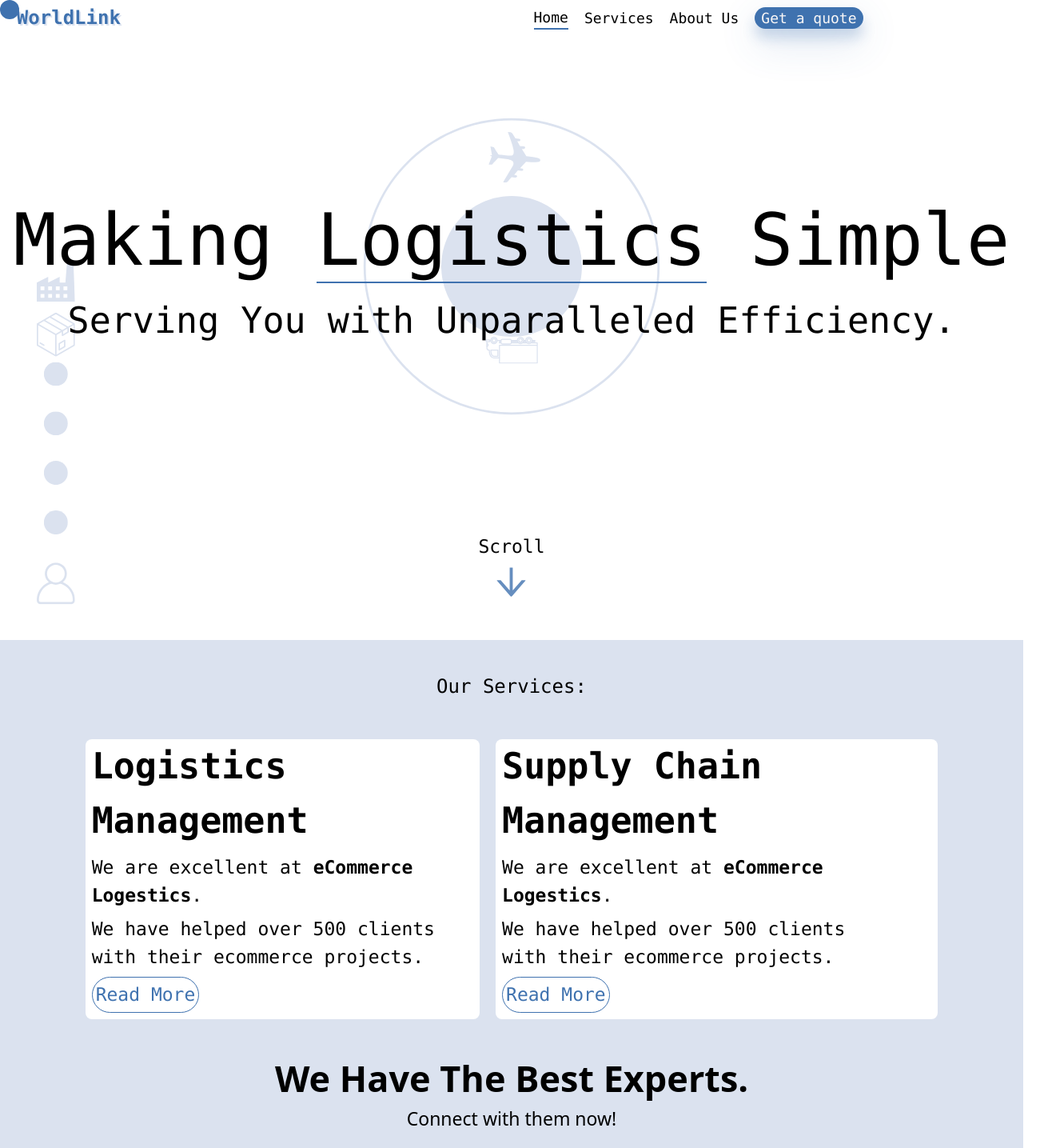
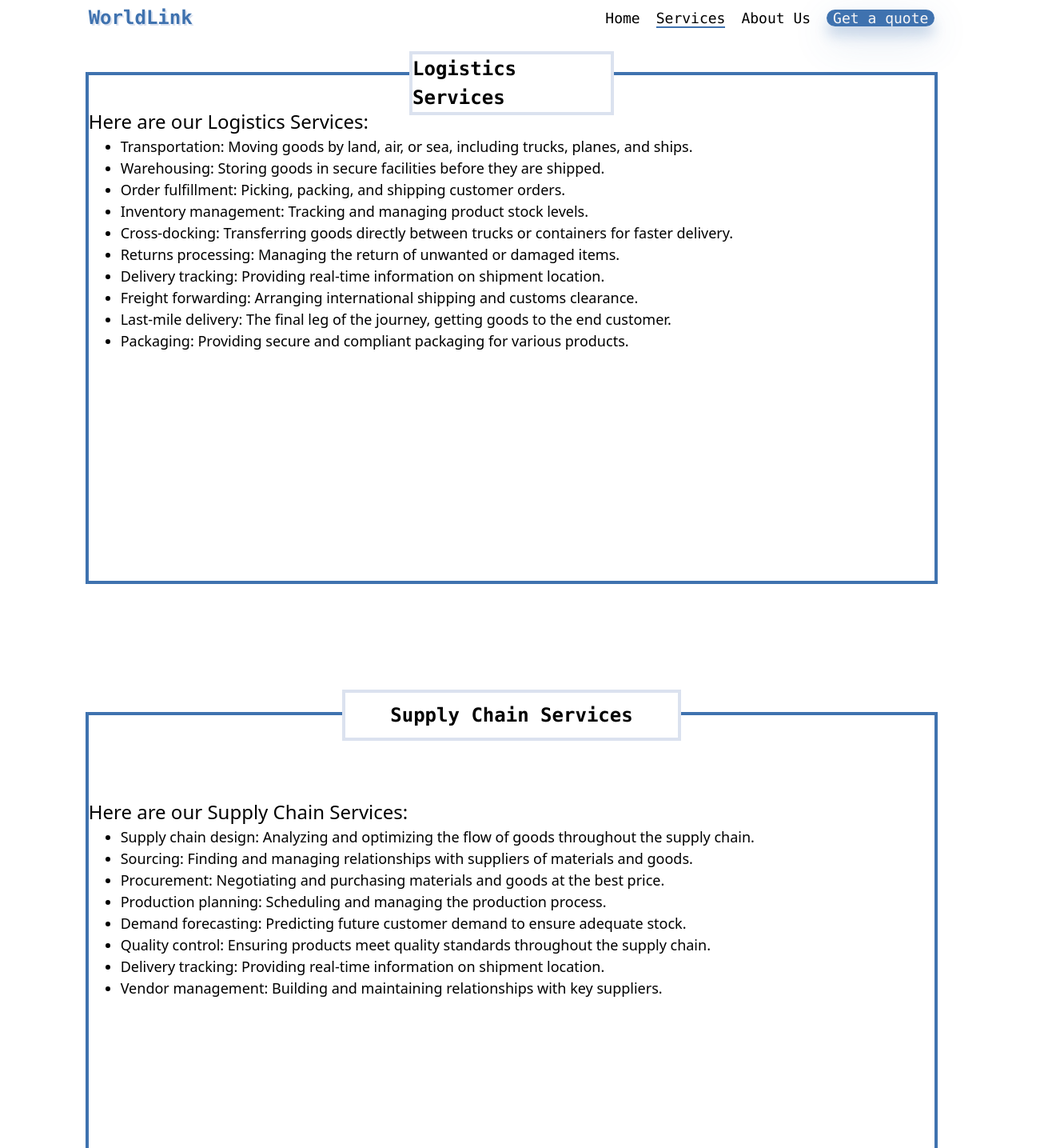
Before and after one commit to Anku5hn/Worldlink, a React (Vite) app: page /services in a window 1280 px wide. Shown: the top 1435 px of the page at 80% size, 1311 px wide, since content can reach past the window. Built offline with nearby package versions, Linux system fonts and the light colour scheme.

Commit message:
v1.5.1 Services Page Added

```diff
--- a/src/App.jsx
+++ b/src/App.jsx
@@ -1,10 +1,20 @@
 import React from 'react'
 import './App.css'
 import Home from './pages/Home.jsx'
+import Services from './pages/Services.jsx'
+import {BrowserRouter as Router,
+  Routes,
+  Route
+}from 'react-router-dom'
 function App() {
   return (
     <>
-    <Home />
+    <Router>
+      <Routes>
+        <Route path='/' element={<Home />} />
+        <Route path='/services' element={<Services />}/>
+      </Routes>
+    </Router>
     </>
   )
 }
--- a/src/components/Header.jsx
+++ b/src/components/Header.jsx
@@ -1,5 +1,6 @@
 import React, { useState } from "react";
 import { MenuFoldOutlined, MenuUnfoldOutlined } from "@ant-design/icons";
+import {Link} from 'react-router-dom'
 const Header = (props) => {
   const [mMenuState, setMMenuState] = useState(false);
   return (
@@ -17,24 +18,24 @@ const Header = (props) => {
           <div>
             <ul className="flex flex-row text-[18px] gap-5 items-center">
               <li>
-                <button className={`font-mono hover:font-bold hover:border-b-2 hover:border-custom-light-blue  ${props.homeview}`}>
+                <Link to='/' className={`font-mono hover:font-bold hover:border-b-2 hover:border-custom-light-blue  ${props.homeview}`}>
                   Home
-                </button>
+                </Link>
               </li>
               <li>
-                <button className={`font-mono hover:font-bold hover:border-b-2 hover:border-custom-light-blue ${props.servicesview}`}>
+                <Link to='/services' className={`font-mono hover:font-bold hover:border-b-2 hover:border-custom-light-blue ${props.servicesview}`}>
                   Services
-                </button>
+                </Link>
               </li>
               <li>
-                <button className={`font-mono hover:font-bold hover:border-b-2 hover:border-custom-light-blue ${props.aboutusview}`}>
+                <Link to='/aboutus' className={`font-mono hover:font-bold hover:border-b-2 hover:border-custom-light-blue ${props.aboutusview}`}>
                   About Us
-                </button>
+                </Link>
               </li>
               <li>
-                <button className="text-custom-white rounded-r-3xl rounded-l-3xl bg-custom-light-blue px-2 hover:bg-custom-dark-blue box-shadow font-mono">
+                <Link to='/getaquote' className="text-custom-white rounded-r-3xl rounded-l-3xl bg-custom-light-blue px-2 hover:bg-custom-dark-blue box-shadow font-mono">
                   Get a quote
-                </button>
+                </Link>
               </li>
             </ul>
           </div>
--- a/src/index.css
+++ b/src/index.css
@@ -53,7 +53,7 @@
     animation: right-to-left 1s ease-in-out;
 }
 .animate-marquee{
-    animation: marquee-rtl 8s linear infinite;
+    animation: marquee-rtl 15s linear infinite;
 }
 /*Logo Text Shadow*/
 .text-shadow{
--- a/src/pages/Home.jsx
+++ b/src/pages/Home.jsx
@@ -173,18 +173,17 @@ const Home = () => {
       {
         //section 1
       }
-      <div className="fixed left-10 bottom-10 lg:block hidden" ref={sectionOne}>
-        <img src={sidebar} className="w-[60px] h-[432px]" />
-      </div>
-      <div className="w-full h-screen flex justify-center ">
       <div
         className={`w-6 h-6 absolute rounded-full bg-custom-light-blue z-50 lg:block hidden`}
         style={{
           top: `${cursorPos.y + window.scrollY}px`,
           left: `${cursorPos.x + window.scrollX}px`,
         }}
-        />
-        <div className="">
+      ></div>
+      <div className="fixed left-10 bottom-10 lg:block hidden" ref={sectionOne}>
+        <img src={sidebar} className="w-[60px] h-[432px]" />
+      </div>
+      <div className="w-full h-screen flex justify-center ">
         <Header
           background={headerBg}
           homeview={`border-b-2 border-custom-light-blue ${headerList}`}
@@ -221,7 +220,6 @@ const Home = () => {
             Scroll
           </p>
           <ArrowDownOutlined className="text-custom-light-blue text-[45px] absolute bottom-[50px] animate-pulse" />
-          </div>
         </div>
       </div>
       {
@@ -450,7 +448,7 @@ const Home = () => {
                 </p>
                 <div className="flex flex-nowrap gap-1">
                   <button
-                    className="text-[16px] px-1 py-1 rounded-full border border-custom-light-blue text-custom-light-blue bg-white my-2 mx-2 hover:bg-custom-light-blue hover:text-white font-mono"
+                    className="text-[16px] px-2 py-1 rounded-full border border-custom-light-blue text-custom-light-blue bg-white my-2 mx-2 hover:bg-custom-light-blue hover:text-white font-mono"
                     onClick={() => {
                       firstScroll(-100);
                     }}
@@ -458,7 +456,7 @@ const Home = () => {
                     <LeftOutlined />
                   </button>
                   <button
-                    className="text-[16px] px-1 py-1 rounded-full border border-custom-light-blue text-custom-light-blue bg-white my-2 mx-2 hover:bg-custom-light-blue hover:text-white font-mono"
+                    className="text-[16px] px-2 py-1 rounded-full border border-custom-light-blue text-custom-light-blue bg-white my-2 mx-2 hover:bg-custom-light-blue hover:text-white font-mono"
                     onClick={() => {
                       firstScroll(100);
                     }}
@@ -562,7 +560,7 @@ const Home = () => {
                 </p>
                 <div className="flex flex-nowrap gap-1">
                   <button
-                    className="text-[16px] px-1 py-1 rounded-full border border-custom-light-blue text-custom-light-blue bg-white my-2 mx-2 hover:bg-custom-light-blue hover:text-white font-mono"
+                    className="text-[16px] px-2 py-1 rounded-full border border-custom-light-blue text-custom-light-blue bg-white my-2 mx-2 hover:bg-custom-light-blue hover:text-white font-mono"
                     onClick={() => {
                       secondScroll(-100);
                     }}
@@ -570,7 +568,7 @@ const Home = () => {
                     <LeftOutlined />
                   </button>
                   <button
-                    className="text-[16px] px-1 py-1 rounded-full border border-custom-light-blue text-custom-light-blue bg-white my-2 mx-2 hover:bg-custom-light-blue hover:text-white font-mono"
+                    className="text-[16px] px-2 py-1 rounded-full border border-custom-light-blue text-custom-light-blue bg-white my-2 mx-2 hover:bg-custom-light-blue hover:text-white font-mono"
                     onClick={() => {
                       secondScroll(100);
                     }}
@@ -678,8 +676,7 @@ const Home = () => {
 
               <div className="inline-block px-3">
                 <div className="border border-custom-light-blue rounded-lg overflow-hidden w-[360px] h-[640px]">
-                  <img
-                    src="https://st2.depositphotos.com/1826664/8298/i/950/depositphotos_82989670-stock-photo-scm-supply-chain-management-four.jpg"/>
+                  <img src="https://st2.depositphotos.com/1826664/8298/i/950/depositphotos_82989670-stock-photo-scm-supply-chain-management-four.jpg" />
                   <a
                     href="https://www.manh.com/en-in/our-solutions/supply-chain-management-software/warehouse-management-system"
                     className="text-[24px] my-2 hover:underline font-bold font-mono"
@@ -687,7 +684,9 @@ const Home = () => {
                     Ultimate Guide to Warehouse Automation
                   </a>
                   <p className="text-[16px] my-2 font-mono">
-                  Delve into different automation technologies, their benefits, and how to  choose the right solutions for your needs.
+                    Delve into different automation technologies, their
+                    benefits, and how to choose the right solutions for your
+                    needs.
                   </p>
                   <hr />
                   <a
--- /dev/null
+++ b/src/pages/Services.jsx
@@ -0,0 +1,57 @@
+import Header from "../components/Header.jsx";
+import Footer from "../components/Footer.jsx";
+const Services = () => {
+  return (
+    <>
+      <div className="w-full flex justify-center bg-white h-[50px] ">
+        <Header
+          background={" bg-white "}
+          homeview={""}
+          servicesview={"border-b-2 border-custom-light-blue"}
+          aboutusview={""}
+        />
+      </div>
+      <div className="w-full h-screen bg-white flex justify-center">
+        <div className='w-5/6 h-[80%] mt-10 border-4 border-custom-light-blue '>
+            <div className='absolute lg:w-[20%] lg:h-[10%] w-[40%] h-[10%] border-4 border-custom-lighter-blue lg:inset-x-[40%] inset-x-[30%] lg:inset-y-[8%] inset-y-[10%] bg-white flex justify-center items-center'>
+                <h2 className='lg:text-[24px] text-[18px] font-mono font-bold'>Logistics Services</h2>
+            </div>
+            <p className='lg:text-[24px] text-[16px] mt-10'>Here are our Logistics Services:</p>
+            <ul className='lg:text-[18px] text-[8px] list-disc mx-10'>
+                    <li>Transportation: Moving goods by land, air, or sea, including trucks, planes, and ships.</li>
+                    <li>Warehousing: Storing goods in secure facilities before they are shipped.</li>
+                    <li>Order fulfillment: Picking, packing, and shipping customer orders.</li>
+                    <li>Inventory management: Tracking and managing product stock levels.</li>
+                    <li>Cross-docking: Transferring goods directly between trucks or containers for faster delivery.</li>
+                    <li>Returns processing: Managing the return of unwanted or damaged items.</li>
+                    <li>Delivery tracking: Providing real-time information on shipment location.</li>
+                    <li>Freight forwarding: Arranging international shipping and customs clearance.</li>
+                    <li>Last-mile delivery: The final leg of the journey, getting goods to the end customer.</li>
+                    <li>Packaging: Providing secure and compliant packaging for various products.</li>
+            </ul>
+        </div>
+      </div>
+      <div className="w-full h-screen bg-white flex justify-center">
+        <div className='w-5/6 h-[80%] mt-10 border-4 border-custom-light-blue '>
+            <div className='relative lg:w-[40%] lg:h-[10%] w-[50%] h-[10%] border-4 border-custom-lighter-blue lg:inset-x-[30%] inset-x-[25%] inset-y-[-5%] bg-white flex justify-center items-center'>
+                <h2 className='lg:text-[24px] text-[18px] font-mono font-bold'>Supply Chain Services</h2>
+            </div>
+            <p className='lg:text-[24px] text-[16px] mt-10'>Here are our Supply Chain Services:</p>
+            <ul className='lg:text-[18px] text-[8px] list-disc mx-10'>
+                    <li>Supply chain design: Analyzing and optimizing the flow of goods throughout the supply chain.</li>
+                    <li>Sourcing: Finding and managing relationships with suppliers of materials and goods.</li>
+                    <li>Procurement: Negotiating and purchasing materials and goods at the best price.</li>
+                    <li>Production planning: Scheduling and managing the production process.</li>
+                    <li>Demand forecasting: Predicting future customer demand to ensure adequate stock.</li>
+                    <li>Quality control: Ensuring products meet quality standards throughout the supply chain.</li>
+                    <li>Delivery tracking: Providing real-time information on shipment location.</li>
+                    <li>Vendor management: Building and maintaining relationships with key suppliers.</li>
+
+            </ul>
+        </div>
+      </div>
+      <Footer />
+    </>
+  );
+};
+export default Services;
```
Lines whose indentation alone changed are shown as unchanged.
